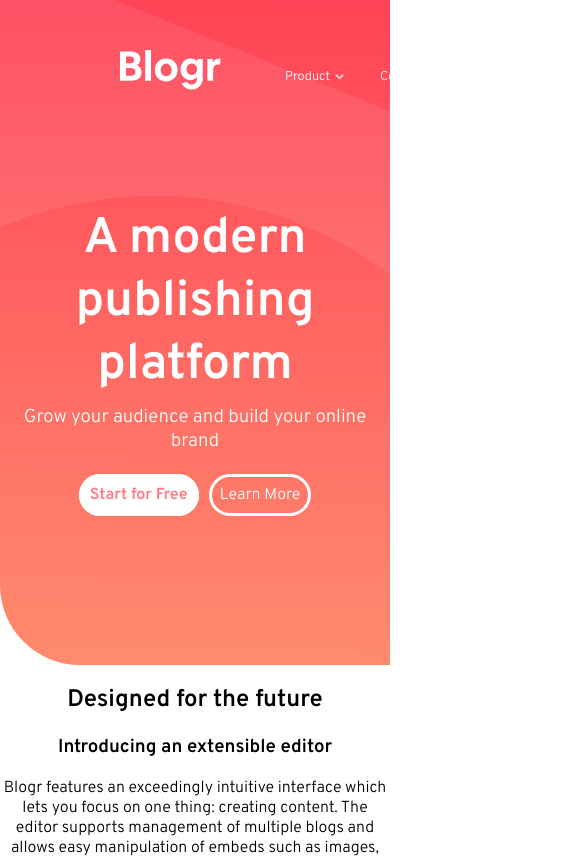
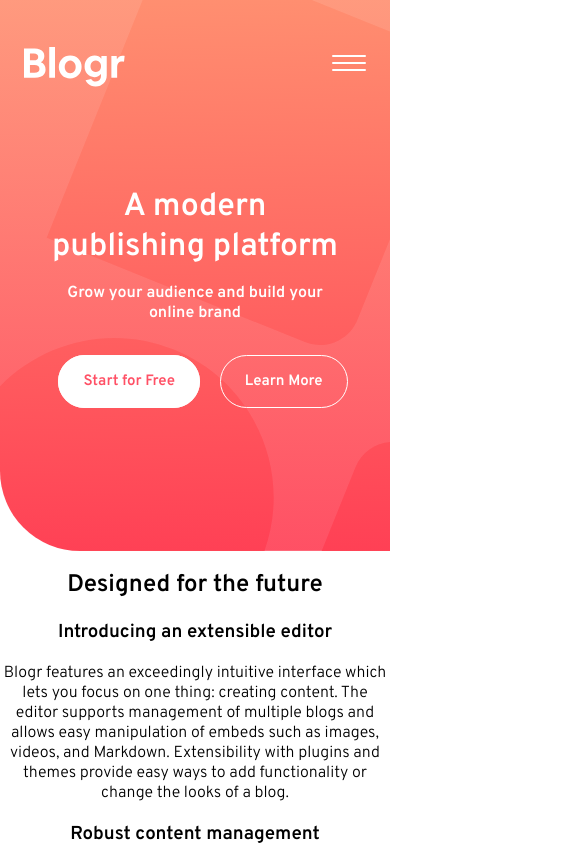
Before and after one commit to SJinKim/WebDesign, a plain HTML site: page blogr-landing-page-main/index.html in a window 390 px wide. Shown: the top 858 px of the page, 585 px wide, since content can reach past the window. Drawn offline with Linux system fonts and the light colour scheme.

Commit message:
new start of project.
massive change!
-> starting with mobile ver. instead of
     desktop.

```diff
--- a/blogr-landing-page-main/css/style.css
+++ b/blogr-landing-page-main/css/style.css
@@ -23,7 +23,9 @@ Font size: 16px
   --gr-very-drk-des-blue: hsl(237, 23%, 32%);
 }
 
-* {
+*,
+*::before,
+*::after {
   box-sizing: border-box;
 }
 
@@ -31,122 +33,224 @@ body {
   margin: 0;
   font-family: 'Overpass', sans-serif;
   text-align: center;
+  font-size: 16px;
+}
+
+/*
+all img biggest of container
+*/
+
+img {
+  max-width: 100%;
+  height: auto;
+}
+
+.container {
+  width: 95%;
+  margin: 0 auto;
+}
+
+/*typography
+=============================*/
+
+.title {
+  font-size: 2rem;
+  font-weight: 600;
+  color: var(--nt-white);
+  margin-bottom: 0;
+}
+
+.title span {
+  display: block;
+}
+
+.slogan {
+  font-size: 1rem;
+  color: var(--nt-white);
+  margin-bottom: 3rem;
+}
+
+.slogan span {
+  display: block;
+}
+
+/*buttons
+=====================*/
+
+.button {
+  /*display: inline-block;*/
+  font-size: 15px;
+  font-weight: 600;
+  text-decoration: none;
+  border: 1px solid white;
+  border-radius: 15rem;
+  padding: 1rem 1.5rem;
+  margin-left: 1rem;
+  color: white;
+}
+
+.button-accent {
+  background: #fff;
+  color: var(--gr-light-red);
+}
+
+.button-mobile {
+  background: linear-gradient(
+    to right,
+    var(--gr-very-light-red),
+    var(--gr-light-red)
+  );
+
+  color: white;
+  margin: 1.5rem 0 0 0;
+  padding: 1em 3em;
+  border-radius: 15rem;
+  font-weight: inherit;
+  font-size: inherit;
 }
 
 /* header
 ===================== */
 
 header {
-    padding-top: 50px;
   position: absolute;
-    left: 0;
-}
-
-header::after {
-    content:'';
-    display: table;
-    clear: both;
+  margin-top: 30px;
+  width: 100%;
+  padding: 2.1rem;
 }
 
 .logo {
-    padding-left: 120px;
-    float: left;
+  position: inherit;
+  top: 0;
+  left: 0;
+  margin-top: 1.05rem;
+  margin-left: 1.5rem;
 }
 
-.nav-left {
-    margin-left: 3rem;
-    float: left;
+.navbar ul {
+  /*border: 1px solid black; for positioning purpose*/
+  display: flex;
+  flex-grow: 1;
+  flex-direction: column;
+  padding: 3rem;
+  width: 19rem;
+  height: 30rem;
 }
 
-.nav-right {
-    margin-left: 69rem;
-    float: right;
+.navbar li {
+  list-style: none;
+  margin-bottom: 1em;
 }
 
-.nav-left ul, .nav-right ul {
-    margin: 0;
-    padding: 0;
-    list-style: none;
+.arrow__needed a {
+  display: flex;
+  justify-content: center;
 }
 
-.nav-left li, .nav-right li {
-    display: inline-block;
-    margin: 1em;
+.navbar .arrow__needed a::after {
+  content: '';
+  display: block;
+  width: 0.625rem;
+  height: 1rem;
+  background-image: url('/images/icon-arrow-dark.svg');
+  background-repeat: no-repeat;
+  background-position: center center;
+  margin-left: 9px;
+}
 
+.navbar .divide a::before {
+  content: '';
+  display: block;
+  border: 1px solid var(--nt-gray-blue);
+  margin-bottom: 1rem;
+}
+
+.navbar li a {
+  text-decoration: none;
+}
+
+.navbar {
+  position: absolute;
+  display: none;
+  background: white;
+  margin-top: 4rem;
+  /*border: 1px solid yellow; for positioning purpose*/
+  border-radius: 5px;
+  left: 10%;
+}
+
+.navbar-toggle {
+  display: none;
+}
+
+/*show navbar on-click*/
+.navbar-toggle:checked ~ nav {
+  display: block;
+}
+
+/*
+hamburger menu
+*/
+.navbar-toggle-label {
+  position: absolute;
+  top: 0;
+  right: 0;
+  margin-right: 1.5rem;
+  display: flex;
+  align-items: center;
+  margin-top: 2rem;
+}
+
+.navbar-toggle-label span,
+.navbar-toggle-label span::before,
+.navbar-toggle-label span::after {
+  display: block;
+  background: white;
+  height: 2px;
+  width: 2.1em;
+  border-radius: 2px;
   position: relative;
 }
 
-.nav-left a:after {
+.navbar-toggle-label span::before,
+.navbar-toggle-label span::after {
   content: '';
-    padding-left: 0.58rem;
-    margin-left: 5px;
-    background-image: url('../images/icon-arrow-light.svg');
-    background-repeat: no-repeat;
-    background-size: contain;
-    background-position: center;
+  position: absolute;
 }
 
-.nav-left a, .nav-right a {
-    text-decoration: none;
-    font-size: .8rem;
-    color: var(--nt-white);
+.navbar-toggle-label span::before {
+  bottom: 7px;
 }
 
-.nav-right .button {
-    color: var(--pr-very-light-red);
-    font-weight: 600;
+.navbar-toggle-label span::after {
+  top: 7px;
 }
-
-.button {
-    text-decoration: none;
-    border-style: solid;
-    border-radius: 5em;
-    border-color: var(--nt-white);
-    padding: .5em .5em;
-    color: var(--nt-white);
-    background-color: var(--nt-white);
-}
-
-.button-accent {
-    color: var(--pr-very-light-red);
-    font-weight: 600;
-}
-
-.button-transperant {
-    background-color: transparent;
-}
-
 
 /* home-hero
 ========================*/
 
 .home-hero {
-    background: linear-gradient(var(--gr-light-red),var(--gr-very-light-red)),
-    url('../images/bg-pattern-intro.svg');
-    background-position: 30%;
-    border-radius: 0 0 0 80px;
+  background: linear-gradient(
+      to bottom,
+      var(--gr-very-light-red),
+      var(--gr-light-red)
+    ),
+    url('/images/bg-pattern-intro.svg') no-repeat center;
+
+  background-position: 32% 34%;
+  background-size: 330%;
+  /* background-position: 25% 52%; for desktop ver */
+  /*dont forget to give it a padding!!!*/
   padding: 10em 0;
+  border-bottom-left-radius: 5em;
 }
 
-.home-hero h1 {
-    color: var(--nt-white);
-    font-weight: 600;
-    font-size: 50px;
-    margin: 3rem 0 0;
+/* set desktop version
+===========================================================
+*/
+@media (min-width: 600px) {
+  .home-hero {
+    background-size: auto;
+    background-position: 25% 52%;
   }
-
-.home-hero h3 {
-    margin: 0.5rem 0 2rem 0;
-    color: var(--nt-white);
-    font-weight: 300;
 }
-
-.home-hero a {
-    margin: .2em;
-}
-
-/* moblie
-*/
-@media (max-width: 24rem) {
-
-}
--- a/blogr-landing-page-main/index.html
+++ b/blogr-landing-page-main/index.html
@@ -23,24 +23,36 @@
 <body>
   <header>
     <img src="images/logo.svg" alt="Blogr logo" class="logo">
-    <nav class="nav-left">
+    <input type="checkbox" name="checkbox" id="navbar-toggle" class="navbar-toggle">
+    <nav class="navbar">
         <ul>
-        <li class="one"><a href="#">Product</a></li>
+          <span class="arrow__needed">
+          <li><a href="#">Product</a></li>
           <li><a href="#">Company</a></li>
           <li><a href="#">Connect</a></li>
+          </span>
+          <span class="divide" alt="dividing line">
+          <li><a href="#">Login</a></li>
+          </span>
+          <li><a href="#" class="button button-mobile">Sign Up</a></li>
         </ul>
     </nav>
-    <nav class="nav-right">
-      <li><a href="#">Login</a></li>
-      <li><a href="#" class="button button-accent">Sign Up</a></li>
-    </nav>
+    <label for="navbar-toggle" class="navbar-toggle-label">
+      <span class="hamburger"></span>
+    </label>
   </header>
 
   <section class="home-hero">
-    <h1>A modern publishing platform</h1>
-      <h3>Grow your audience and build your online brand</h3>
+    <div class="container">
+      <h1 class="title">A modern
+        <span>publishing platform</span>
+      </h1>
+        <h3 class="slogan">Grow your audience and build your
+          <span>online brand</span>
+        </h3>
         <a href="#" class="button button-accent">Start for Free</a>
         <a href="#" class="button button-transperant">Learn More</a>
+    </div>
   </section>
 
   <section class="home-about-design">
```
Lines whose indentation alone changed are shown as unchanged.
